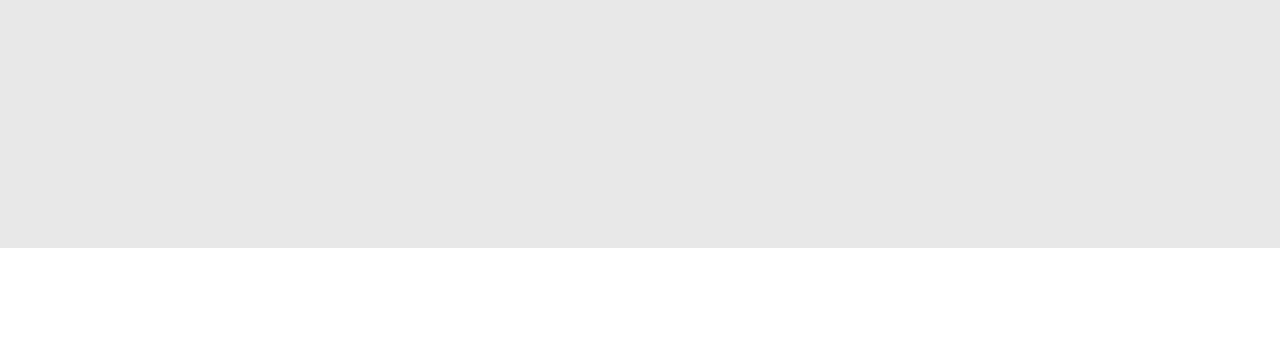
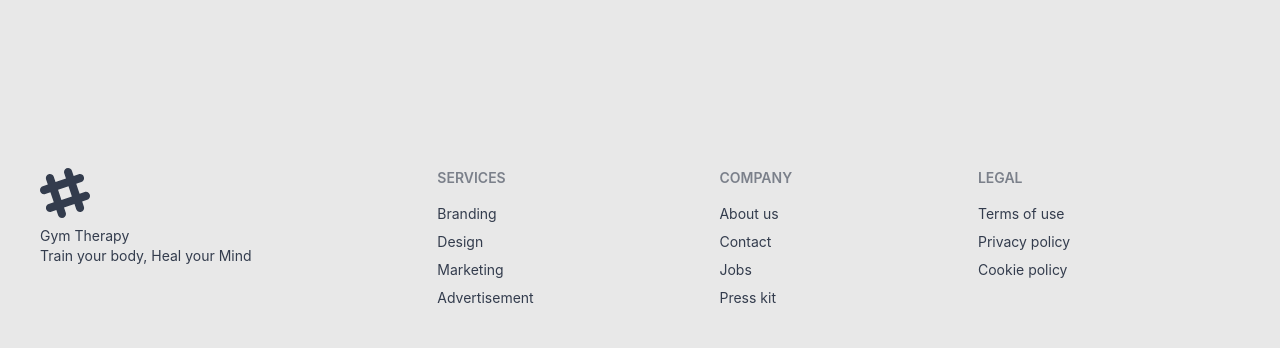
Before and after one commit to Brooklyn-STEAM/gym-therapy, a website built with Vite: page src/pages/index.html in a window 1280 px wide. Shown: the part 736-1084 px from the top of the page. Before the commit the page ends 984 px from the top, so only its background shows below. Built offline with nearby package versions, Linux system fonts and the light colour scheme.

Commit message:
updated home page (#39)

```diff
--- a/src/pages/index.html
+++ b/src/pages/index.html
@@ -61,9 +61,9 @@
   </div>
 
 <div class="hero bg-base-200 min-h-screen">
-  <div class="hero-content flex-col lg:flex-col">
-    <img
-      src="/src/assets/logo.png"
+  <div class="hero-content flex-row items-center lg:flex-row ">
+    <img class=": 20px;"
+      src= "/src/assets/logo.png"
       class="max-w-sm rounded-lg shadow-2xl"
     />
     <div class="text-center">
@@ -74,10 +74,48 @@
        However, we provide all kinds of therapy specific to each of our clients in order to help them reach their peak wellbeing with a healthy mental and physical state.
       </p>
       <button class="btn btn-primary">Get Started</button>
-      <div class="bg-[url('src/assets/index.jpg')] bg-cover bg-center h-64 w-full">
-      </div>
     </div>
   </div>
 </div>
+<footer class="footer sm:footer-horizontal bg-base-200 text-base-content p-10">
+    <aside>
+      <svg
+        width="50"
+        height="50"
+        viewBox="0 0 24 24"
+        xmlns="http://www.w3.org/2000/svg"
+        fill-rule="evenodd"
+        clip-rule="evenodd"
+        class="fill-current">
+        <path
+          d="M22.672 15.226l-2.432.811.841 2.515c.33 1.019-.209 2.127-1.23 2.456-1.15.325-2.148-.321-2.463-1.226l-.84-2.518-5.013 1.677.84 2.517c.391 1.203-.434 2.542-1.831 2.542-.88 0-1.601-.564-1.86-1.314l-.842-2.516-2.431.809c-1.135.328-2.145-.317-2.463-1.229-.329-1.018.211-2.127 1.231-2.456l2.432-.809-1.621-4.823-2.432.808c-1.355.384-2.558-.59-2.558-1.839 0-.817.509-1.582 1.327-1.846l2.433-.809-.842-2.515c-.33-1.02.211-2.129 1.232-2.458 1.02-.329 2.13.209 2.461 1.229l.842 2.515 5.011-1.677-.839-2.517c-.403-1.238.484-2.553 1.843-2.553.819 0 1.585.509 1.85 1.326l.841 2.517 2.431-.81c1.02-.33 2.131.211 2.461 1.229.332 1.018-.21 2.126-1.23 2.456l-2.433.809 1.622 4.823 2.433-.809c1.242-.401 2.557.484 2.557 1.838 0 .819-.51 1.583-1.328 1.847m-8.992-6.428l-5.01 1.675 1.619 4.828 5.011-1.674-1.62-4.829z"></path>
+      </svg>
+      <p>
+        Gym Therapy
+        <br />
+        Train your body, Heal your Mind
+      </p>
+    </aside>
+    <nav>
+      <h6 class="footer-title">Services</h6>
+      <a class="link link-hover">Branding</a>
+      <a class="link link-hover">Design</a>
+      <a class="link link-hover">Marketing</a>
+      <a class="link link-hover">Advertisement</a>
+    </nav>
+    <nav>
+      <h6 class="footer-title">Company</h6>
+      <a class="link link-hover">About us</a>
+      <a class="link link-hover">Contact</a>
+      <a class="link link-hover">Jobs</a>
+      <a class="link link-hover">Press kit</a>
+    </nav>
+    <nav>
+      <h6 class="footer-title">Legal</h6>
+      <a class="link link-hover">Terms of use</a>
+      <a class="link link-hover">Privacy policy</a>
+      <a class="link link-hover">Cookie policy</a>
+    </nav>
+  </footer>
 </body>
 </html>
```
Also changed, not shown: src/assets/0.jpg (added).
